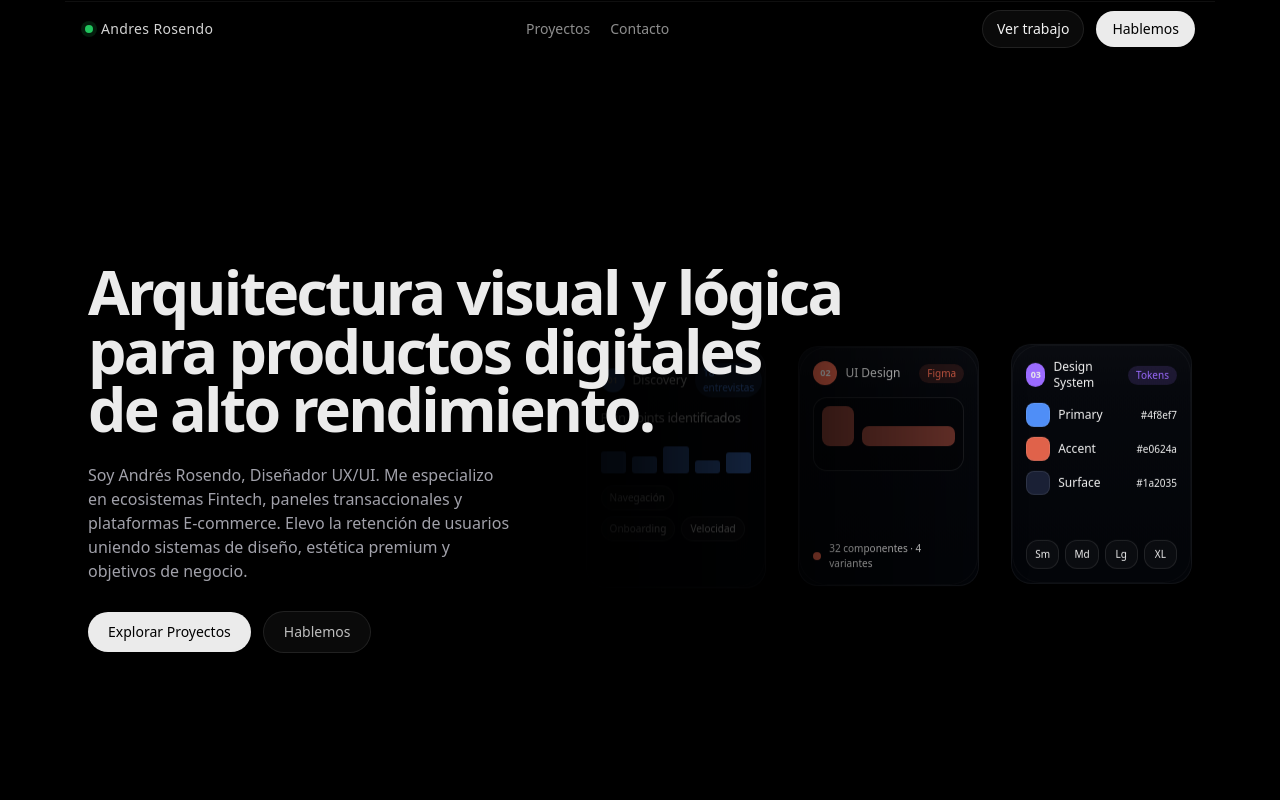
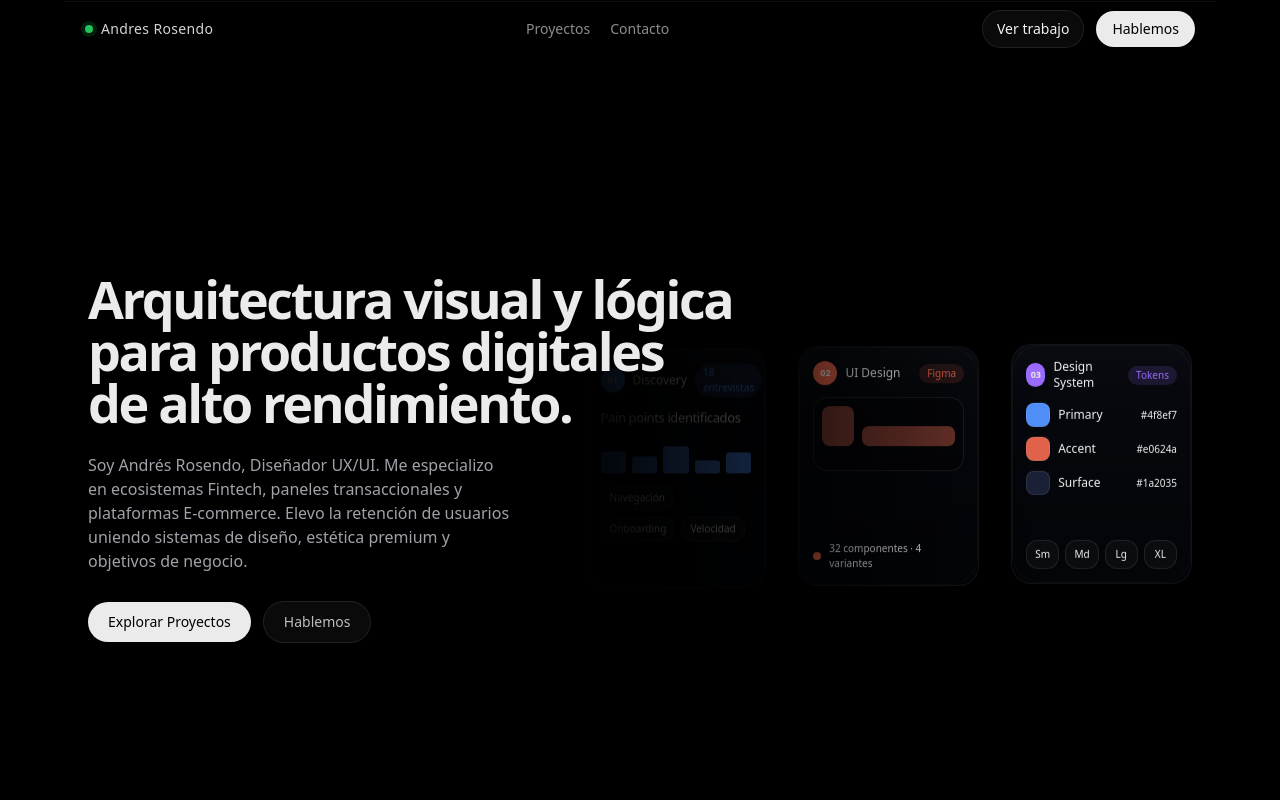
Before and after one commit to rosendojoseandres-dev/rosendodesign, a Next.js app: page / in a window 1280 px wide. Shown: the top 800 px of the page. Built offline with nearby package versions, Linux system fonts and the light colour scheme.

Commit message:
Decrease Hero title size

```diff
--- a/src/components/Hero.tsx
+++ b/src/components/Hero.tsx
@@ -15,7 +15,7 @@ export default function Hero() {
             initial={{ opacity: 0, y: 14 }}
             animate={{ opacity: 1, y: 0 }}
             transition={{ duration: 0.85, ease: [0.2, 0.8, 0.2, 1] }}
-            className="mt-0 max-w-[720px] text-4xl font-semibold leading-[0.96] tracking-[-0.045em] text-white md:text-[3.45rem] lg:text-[3.8rem]"
+            className="mt-0 max-w-[720px] text-3xl font-semibold leading-[0.96] tracking-[-0.045em] text-white md:text-5xl lg:text-[3.25rem]"
           >
             <span className="block md:whitespace-nowrap">Arquitectura visual y lógica</span>
             <span className="block md:whitespace-nowrap">para productos digitales</span>
```
